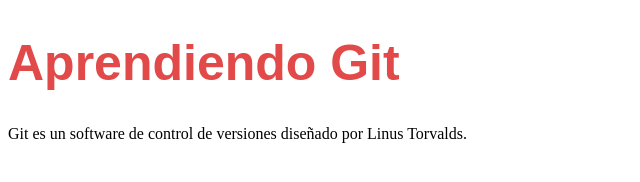
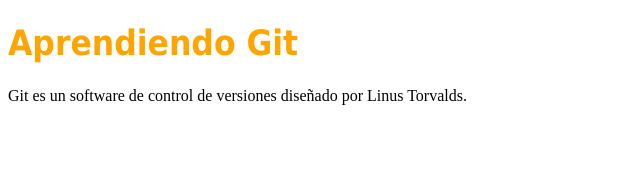
Before and after one commit to gastto/MiProyecto, a plain HTML site: page index.html in a window 1280 px wide. Shown: the whole page, without its empty margins (0-640 px from the left). Drawn offline with Linux system fonts and the light colour scheme.

Commit message:
Practicando CSS

```diff
--- a/index.html
+++ b/index.html
@@ -5,9 +5,16 @@
         <meta name="viewport" content="width=device-width, initial-scale=1.0">
         <meta http-equiv="X-UA-Compatible" content="ie=edge">
         <title>Aprendiendo Git</title>
+        <style>
+            h1 {
+                color: rgb(226, 73, 73);
+                font-family: Tahoma;
+                font-size: 35px;
+            }
+        </style>
     </head>
     <body>
-        <h1 style="color: rgb(226, 73, 73);font-family: Arial;font-size:50px;">Aprendiendo Git</h1>
+        <h1 style="color:orange;">Aprendiendo Git</h1>
         <p>Git es un software de control de versiones diseñado por Linus Torvalds.</p>
     </body>
 </html>
```
